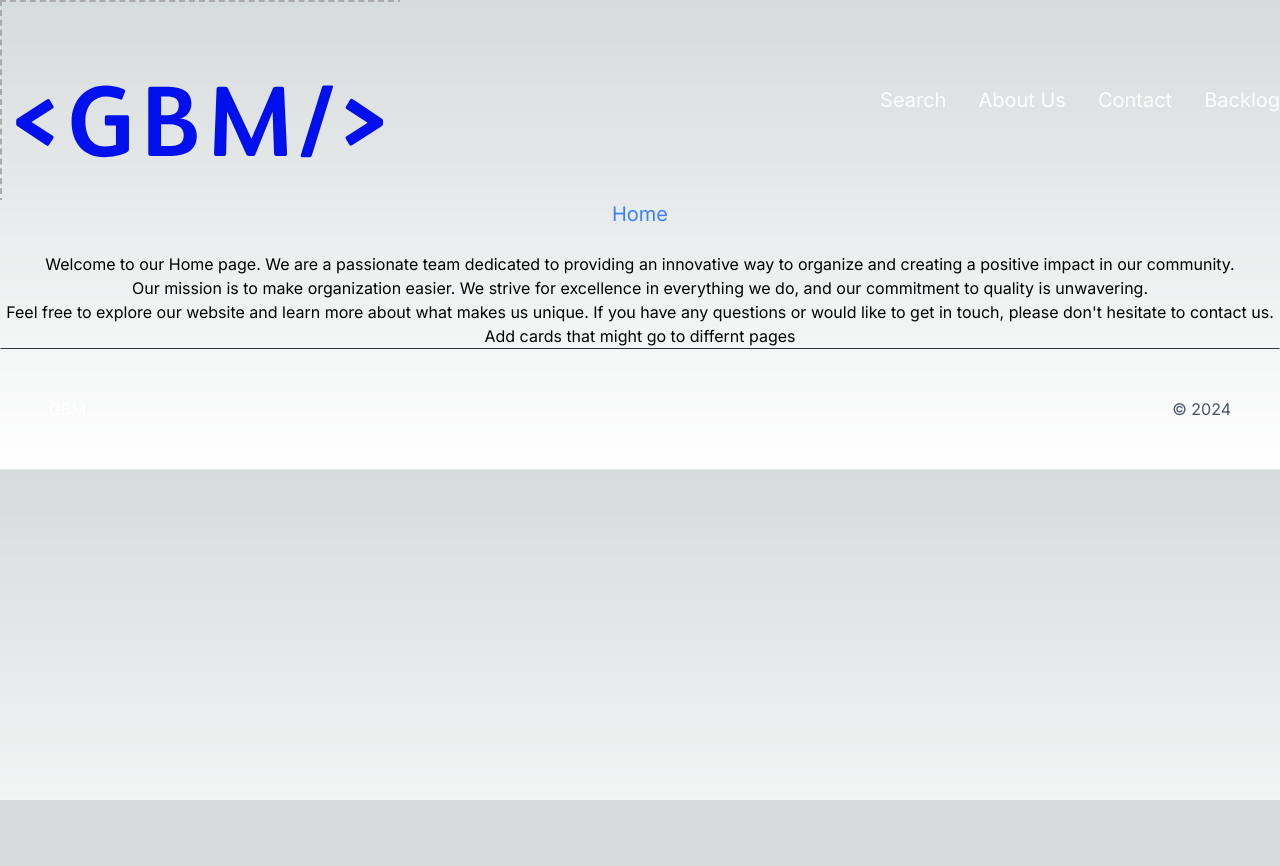
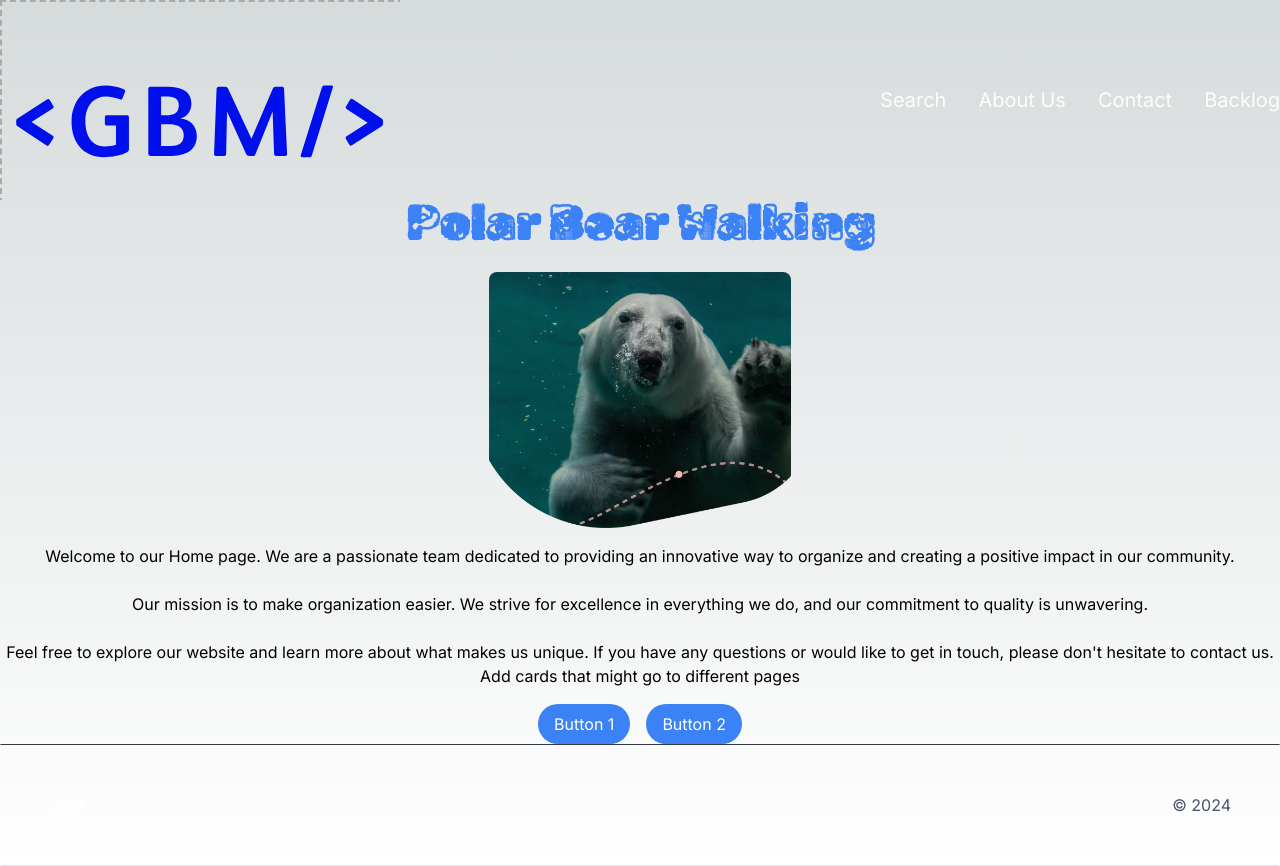
Before and after one commit to SHasan59/Polar, a Next.js app: page / in a window 1280 px wide. Before the commit the page ends 800 px from the top, so only its background shows below. Built offline with nearby package versions, Linux system fonts and the light colour scheme.

Commit message:
Added temp image & css folder & custom fonts

```diff
--- a/src/app/components/homemain.tsx
+++ b/src/app/components/homemain.tsx
@@ -1,34 +1,59 @@
-import React from "react"
+import React from "react";
+import "../css/styles.css";
+
+
 
 export default function HomeMain() {
   return (
     <main>
       <title>Home</title>
       <div className="text-center">
-          <h1 className="text-blue-500 text-xl text-bold">Home</h1>
+        <h1 className="text-blue-500 text-5xl font-bold font-rubik-glitch-pop">
+          Polar Bear Walking
+        </h1>
+
+        <br />
+
+        {/* Image */}
+        <img
+          src="polarbear.webp"
+          alt="Polar Bear"
+          className="max-w-full max-h-64 mx-auto mb-4 rounded-lg"
+        />
+
+        <p>
+          Welcome to our Home page. We are a passionate team dedicated to
+          providing an innovative way to organize and creating a positive impact
+          in our community.
+        </p>
 
         <br />
 
         <p>
-            Welcome to our Home page. We are a passionate team dedicated
-            to providing an innovative way to organize and creating a positive impact in
-            our community.
-          </p>
-          <p>
-            Our mission is to make organization easier. We strive for
-            excellence in everything we do, and our commitment to quality is
-            unwavering.
-          </p>
-          <p>
-            Feel free to explore our website and learn more about what makes us unique.
-            If you have any questions or would like to get in touch, please don't
-            hesitate to contact us.
+          Our mission is to make organization easier. We strive for excellence
+          in everything we do, and our commitment to quality is unwavering.
         </p>
 
+        <br />
 
-        <p>Add cards that might go to differnt pages</p>
+        <p>
+          Feel free to explore our website and learn more about what makes us
+          unique. If you have any questions or would like to get in touch,
+          please don't hesitate to contact us.
+        </p>
+
+        <p>Add cards that might go to different pages</p>
+
+        {/* Rounded Buttons */}
+        <div className="flex justify-center mt-4">
+          <button className="bg-blue-500 text-white px-4 py-2 rounded-full mr-4">
+            Button 1
+          </button>
+          <button className="bg-blue-500 text-white px-4 py-2 rounded-full">
+            Button 2
+          </button>
+        </div>
       </div>
     </main>
-
-    )
+  );
 }
--- /dev/null
+++ b/src/app/css/styles.css
@@ -0,0 +1,8 @@
+@font-face {
+    font-family: 'Rubik Glitch Pop';
+    src: url('../fonts/RubikGlitchPop-Regular.ttf') format('truetype');
+  }
+
+  .font-rubik-glitch-pop {
+    font-family: 'Rubik Glitch Pop', sans-serif;
+  }
```
Also changed, not shown: public/polarbear.webp (added), src/app/fonts/RubikGlitchPop-Regular.ttf (added). Lines whose indentation alone changed are shown as unchanged.
